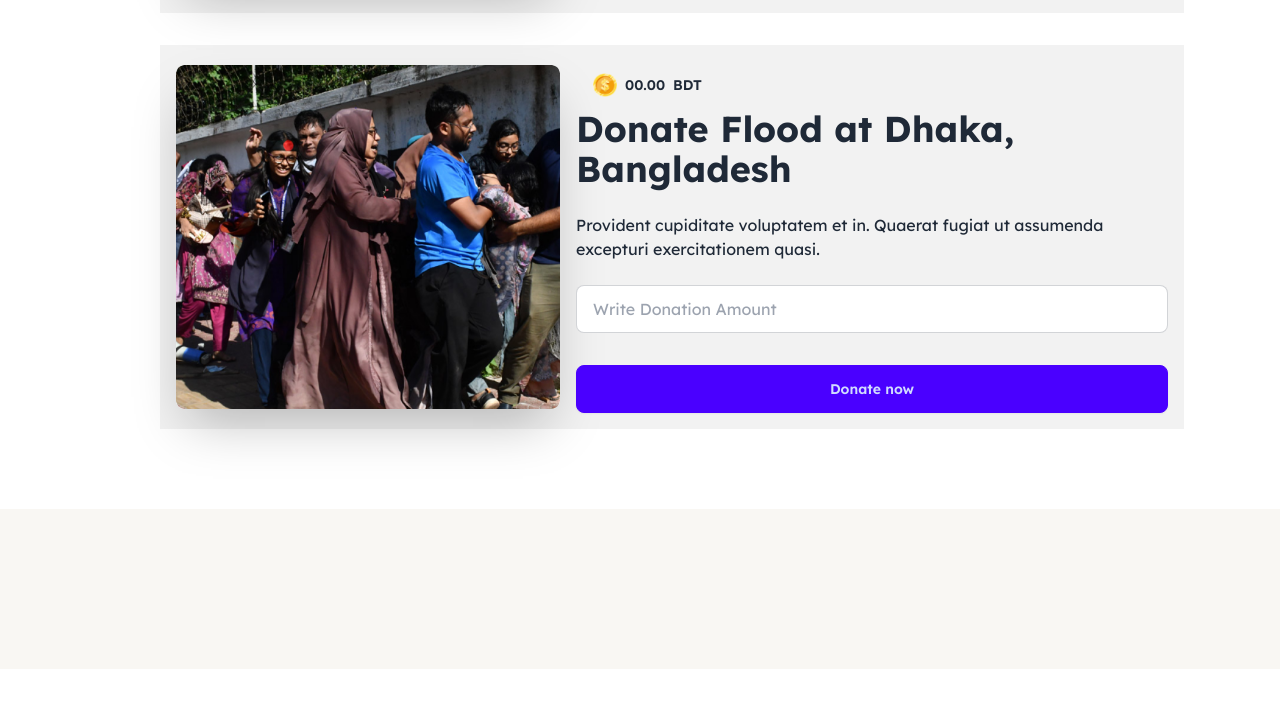
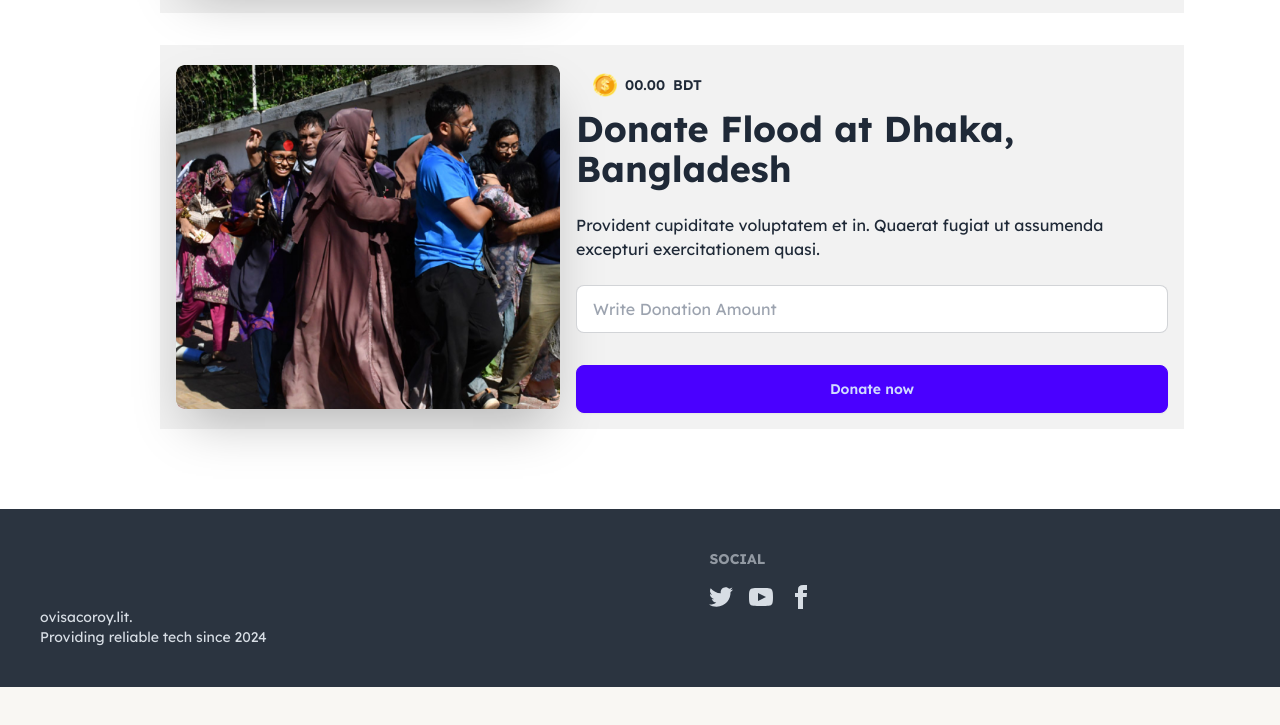
Before and after one commit to ovisack/A-B-10, a plain HTML site: page index.html in a window 1280 px wide. Shown: the part 1000-1725 px from the top of the page. Before the commit the page ends 1669 px from the top, so only its background shows below. Drawn offline with nearby package versions, Linux system fonts and the light colour scheme; files whose address does not match are found by name.

Commit message:
first commit

```diff
--- a/index.html
+++ b/index.html
@@ -181,6 +181,64 @@
         </div>
       </dialog>
     </main>
+    <footer class="footer bg-neutral text-neutral-content p-10">
+      <aside>
+        <svg
+          width="50"
+          height="50"
+          viewBox="0 0 24 24"
+          xmlns="http://www.w3.org/2000/svg"
+          fill-rule="evenodd"
+          clip-rule="evenodd"
+          class="fill-current">
+
+
+        </svg>
+        <h2>
+          ovisacoroy.lit.
+          <br />
+          Providing reliable tech since 2024
+        </h2>
+      </aside>
+      <nav>
+        <h6 class="footer-title">Social</h6>
+        <div class="grid grid-flow-col gap-4">
+          <a>
+            <svg
+              xmlns="http://www.w3.org/2000/svg"
+              width="24"
+              height="24"
+              viewBox="0 0 24 24"
+              class="fill-current">
+              <path
+                d="M24 4.557c-.883.392-1.832.656-2.828.775 1.017-.609 1.798-1.574 2.165-2.724-.951.564-2.005.974-3.127 1.195-.897-.957-2.178-1.555-3.594-1.555-3.179 0-5.515 2.966-4.797 6.045-4.091-.205-7.719-2.165-10.148-5.144-1.29 2.213-.669 5.108 1.523 6.574-.806-.026-1.566-.247-2.229-.616-.054 2.281 1.581 4.415 3.949 4.89-.693.188-1.452.232-2.224.084.626 1.956 2.444 3.379 4.6 3.419-2.07 1.623-4.678 2.348-7.29 2.04 2.179 1.397 4.768 2.212 7.548 2.212 9.142 0 14.307-7.721 13.995-14.646.962-.695 1.797-1.562 2.457-2.549z"></path>
+            </svg>
+          </a>
+          <a>
+            <svg
+              xmlns="http://www.w3.org/2000/svg"
+              width="24"
+              height="24"
+              viewBox="0 0 24 24"
+              class="fill-current">
+              <path
+                d="M19.615 3.184c-3.604-.246-11.631-.245-15.23 0-3.897.266-4.356 2.62-4.385 8.816.029 6.185.484 8.549 4.385 8.816 3.6.245 11.626.246 15.23 0 3.897-.266 4.356-2.62 4.385-8.816-.029-6.185-.484-8.549-4.385-8.816zm-10.615 12.816v-8l8 3.993-8 4.007z"></path>
+            </svg>
+          </a>
+          <a>
+            <svg
+              xmlns="http://www.w3.org/2000/svg"
+              width="24"
+              height="24"
+              viewBox="0 0 24 24"
+              class="fill-current">
+              <path
+                d="M9 8h-3v4h3v12h5v-12h3.642l.358-4h-4v-1.667c0-.955.192-1.333 1.115-1.333h2.885v-5h-3.808c-3.596 0-5.192 1.583-5.192 4.615v3.385z"></path>
+            </svg>
+          </a>
+        </div>
+      </nav>
+    </footer>
     <footer class="bg-nav-bg h-40"></footer>
 
     <script src="./index.js"></script>
```
